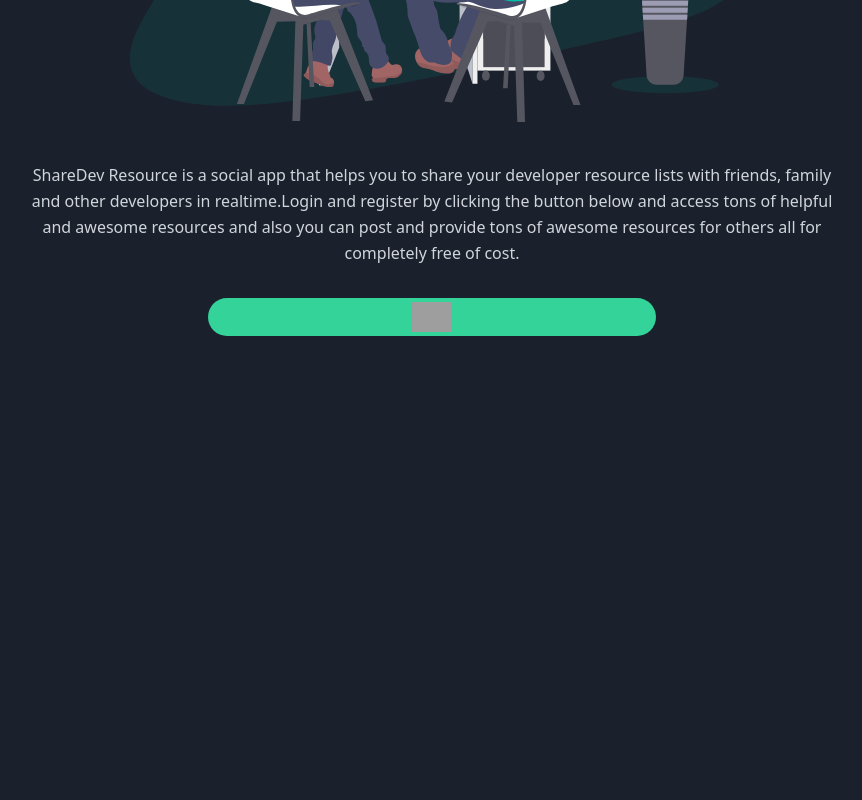
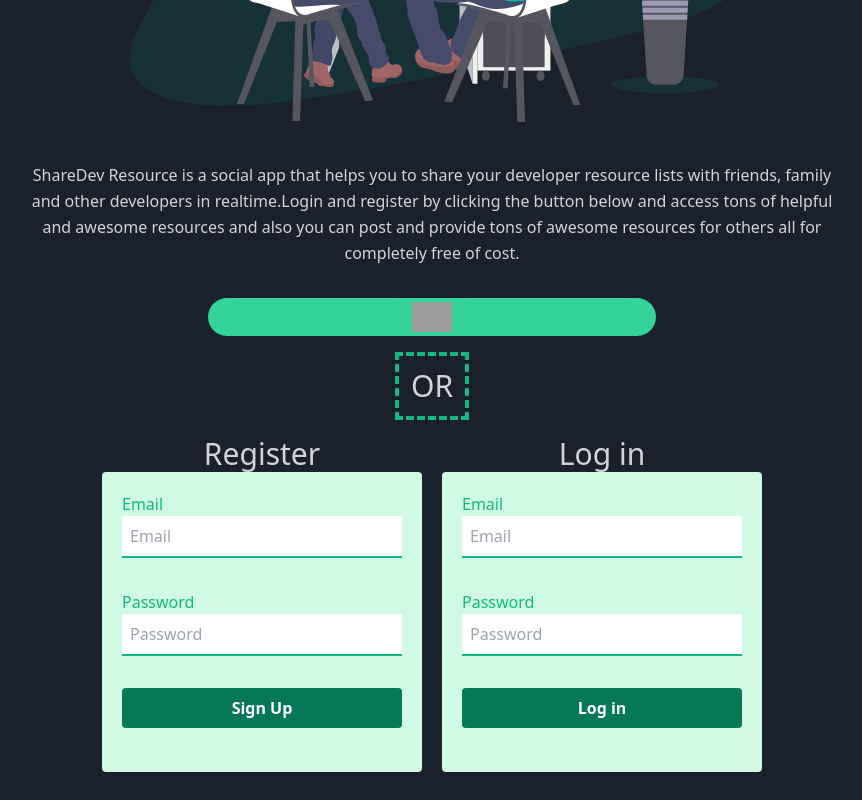
Before and after one commit to pramit-marattha/ShareDevResource, a React (Vite) app: page / in a window 1280 px wide. Shown: the part 367-1167 px from the top of the page, without its empty margins (208-1070 px from the left). Before the commit the page ends 800 px from the top, so only its background shows below. Built offline with nearby package versions, Linux system fonts and the light colour scheme; no server answers; grey boxes are pictures that could not be loaded.

Commit message:
Added custom email and password auth feature

```diff
--- a/src/components/CreateList/CreateList.jsx
+++ b/src/components/CreateList/CreateList.jsx
@@ -37,8 +37,8 @@ function CreateList({ user }) {
         ShareDevResource 📚
       </h1>
       <p className="lg:w-2/3 mx-auto mb-12 leading-relaxed text-base">
-        "{user.displayName.split(" ")[0]}" lets get started,create a list and
-        add image about the related topics.
+        "{user.displayName ? user.displayName.split(" ")[0] : user.email}" lets
+        get started,create a list and add image about the related topics.
       </p>
       <div className="lg:w-5/6 mx-auto md:w-1/2 bg-green-900 rounded-lg p-8 flex flex-col md:ml-auto w-full mt-10 md:mt-0">
         <input
--- a/src/components/JoinList/JoinList.jsx
+++ b/src/components/JoinList/JoinList.jsx
@@ -31,8 +31,8 @@ function JoinList({ list, listId, user }) {
           </div>
           <div className="flex-grow sm:text-left text-center mt-6 sm:mt-0">
             <h1 className="text-white text-3xl title-font font-large mb-2">
-              {user.displayName.split(" ")[0]} you are invited to join{" "}
-              <strong>{list.name}</strong>
+              {user.displayName ? user.displayName.split(" ")[0] : user.email}{" "}
+              you are invited to join <strong>{list.name}</strong>
             </h1>
             <ul className="leading-relaxed text-base">
               <p>Currently Active User:</p>
--- a/src/components/Resgister/Register.jsx
+++ b/src/components/Resgister/Register.jsx
@@ -1,8 +1,35 @@
-import React from "react";
+import React, { useCallback, useState, useEffect } from "react";
 import homeSvg from "../../../static/home.svg";
 import * as db from "../../firestore";
 
 function Register() {
+  const handleLogin = useCallback(async (event) => {
+    event.preventDefault();
+    const { email, password } = event.target.elements;
+    try {
+      await db.firebaseApp
+        .auth()
+        .signInWithEmailAndPassword(email.value, password.value);
+      window.location.reload();
+    } catch (error) {
+      alert(error);
+    }
+  });
+
+  const handleSignUp = useCallback(async (event) => {
+    event.preventDefault();
+    const { email, password } = event.target.elements;
+    try {
+      await db.firebaseApp
+        .auth()
+        .createUserWithEmailAndPassword(email.value, password.value);
+      // history.push("/");
+      window.location.reload();
+    } catch (error) {
+      alert(error);
+    }
+  });
+
   return (
     <div>
       <section className="text-gray-300 bg-gray-950 body-font">
@@ -48,6 +75,76 @@ function Register() {
               </button>
             </div>
           </div>
+          <div className="text-center text-3xl border-dashed border-4 border-green-500 m-4 p-3">
+            OR
+          </div>
+          <div className="flex">
+            <div className="flex-initial">
+              <h1 className="text-center text-3xl">Register</h1>
+              <form
+                onSubmit={handleSignUp}
+                className="w-full max-w-xs m-auto bg-green-100 rounded p-5"
+              >
+                <label className="block mb-2 text-green-500">
+                  Email
+                  <input
+                    name="email"
+                    type="email"
+                    placeholder="Email"
+                    className="w-full p-2 mb-6 text-green-700 border-b-2 border-green-500 outline-none focus:bg-gray-300"
+                  />
+                </label>
+                <label className="block mb-2 text-green-500">
+                  Password
+                  <input
+                    name="password"
+                    type="password"
+                    placeholder="Password"
+                    className="w-full p-2 mb-6 text-green-700 border-b-2 border-green-500 outline-none focus:bg-gray-300"
+                  />
+                </label>
+                <button
+                  type="submit"
+                  className="w-full bg-green-700 hover:bg-blue-700 text-white font-bold py-2 px-4 mb-6 rounded"
+                >
+                  Sign Up
+                </button>
+              </form>
+            </div>
+            {/*  */}
+            <div className="flex-initial ml-5">
+              <h1 className="text-center text-3xl">Log in</h1>
+              <form
+                onSubmit={handleLogin}
+                className="w-full max-w-xs m-auto bg-green-100 rounded p-5"
+              >
+                <label className="block mb-2 text-green-500">
+                  Email
+                  <input
+                    name="email"
+                    type="email"
+                    placeholder="Email"
+                    className="w-full p-2 mb-6 text-green-700 border-b-2 border-green-500 outline-none focus:bg-gray-300"
+                  />
+                </label>
+                <label className="block mb-2 text-green-500">
+                  Password
+                  <input
+                    name="password"
+                    type="password"
+                    placeholder="Password"
+                    className="w-full p-2 mb-6 text-green-700 border-b-2 border-green-500 outline-none focus:bg-gray-300"
+                  />
+                </label>
+                <button
+                  type="submit"
+                  className="w-full bg-green-700 hover:bg-blue-700 text-white font-bold py-2 px-4 mb-6 rounded"
+                >
+                  Log in
+                </button>
+              </form>
+            </div>
+          </div>
         </div>
       </section>
     </div>
--- a/src/firestore/index.js
+++ b/src/firestore/index.js
@@ -13,7 +13,7 @@ var firebaseConfig = {
   measurementId: import.meta.env.VITE_MEASUREMENT_ID,
 };
 
-const firebaseApp = !firebase.apps.length
+export const firebaseApp = !firebase.apps.length
   ? firebase.initializeApp(firebaseConfig)
   : firebase.app();
 const db = firebaseApp.firestore();
@@ -48,7 +48,7 @@ export async function getUserTopiclists(userId) {
   const snapshot = await db
     .collection("topiclists")
     // .where("author", "==", userId)
-    .where('userIds','array-contains',userId)
+    .where("userIds", "array-contains", userId)
     .get();
   return snapshot.docs.map((doc) => ({
     id: doc.id,
```
